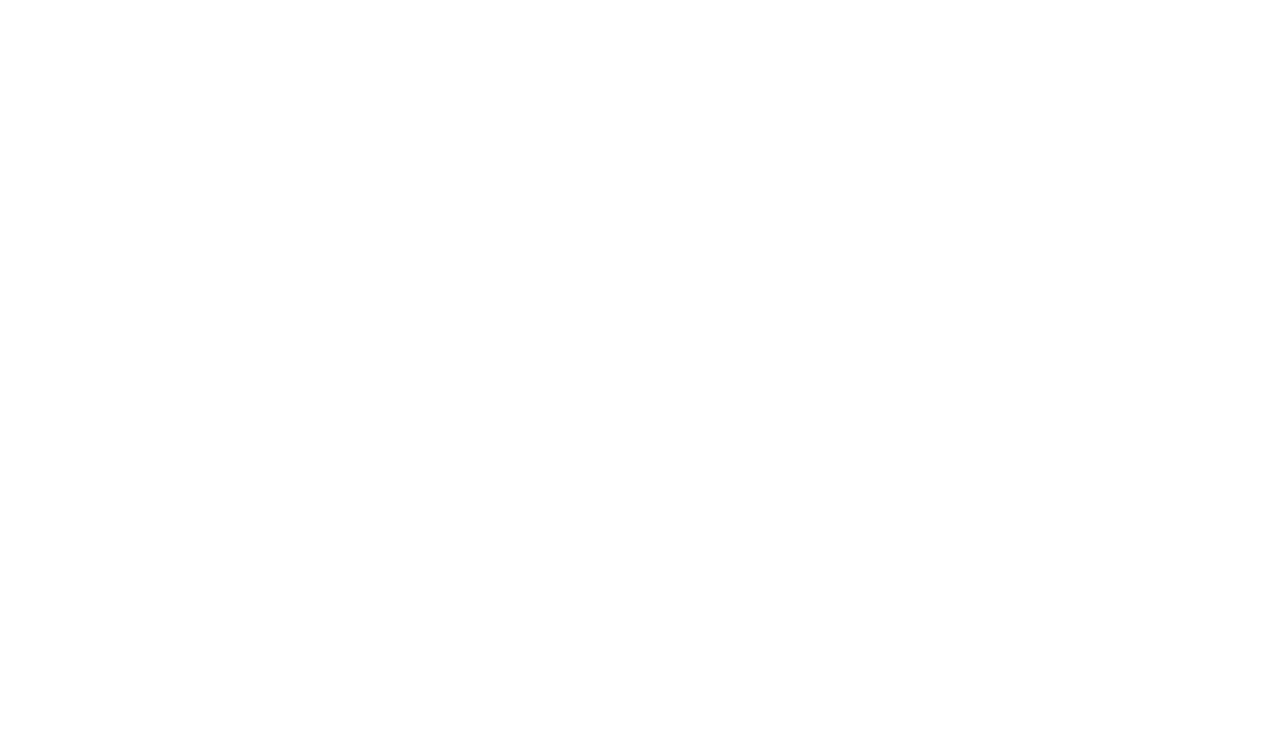
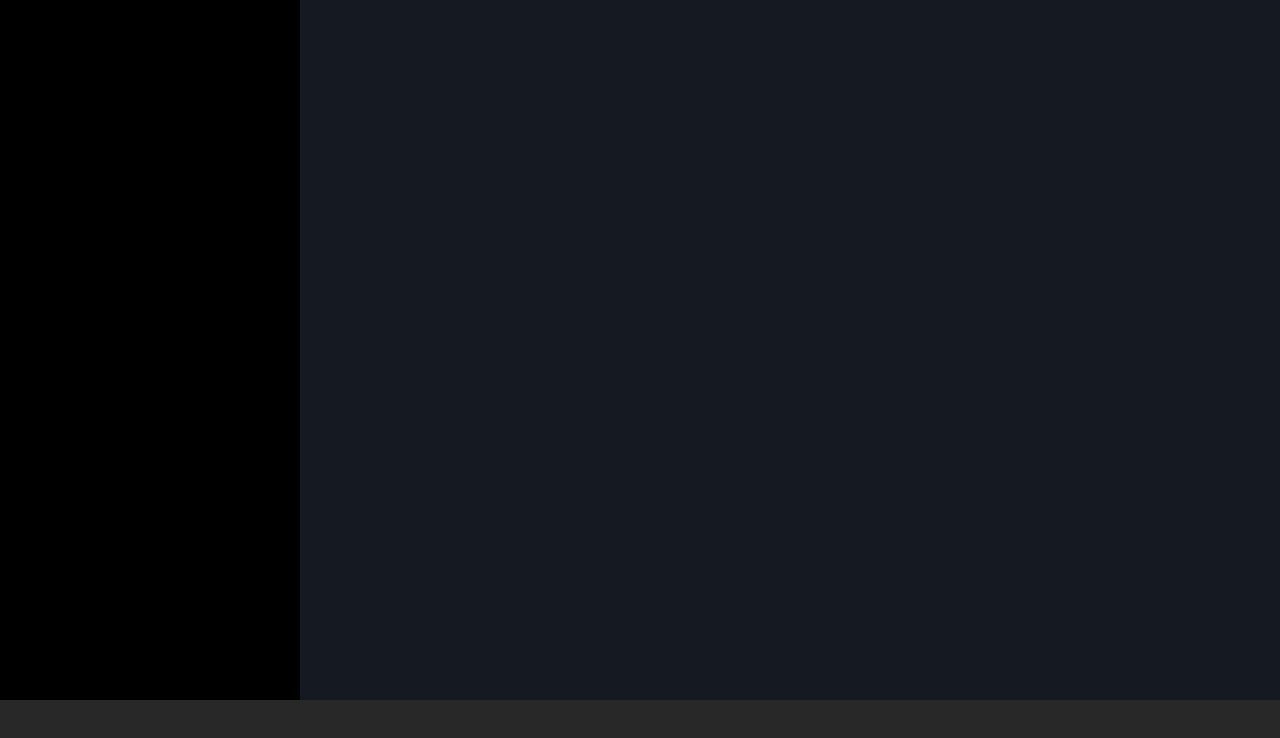
Before and after one commit to GennaroBuonomo/html-css-spotifyweb, a plain HTML site: page index.html in a window 1280 px wide. Drawn offline with Linux system fonts and the light colour scheme.

Commit message:
[Add] Creazione della sidebar

```diff
--- a/css/Style.css
+++ b/css/Style.css
@@ -7,3 +7,21 @@
 bady {
   font-family: Arial, Helvetica, sans-serif
 }
+
+/*MAIN*/
+main {
+  height: calc(100vh - 100px);
+  background-color: #141922;
+}
+
+#sidebar {
+  width: 300px;
+  height: 100%;
+  background-color: #000000;
+}
+
+/*FOOTER*/
+footer {
+  height: 100px;
+  background-color: #282828;
+}
--- a/index.html
+++ b/index.html
@@ -13,7 +13,10 @@
   <!--Header-->
   <header></header>
   <!--Main-->
-  <main></main>
+  <main>
+    <div id="sidebar"></div>
+    <div id="content"></div>
+  </main>
   <!--Footer-->
   <footer></footer>
 
```
